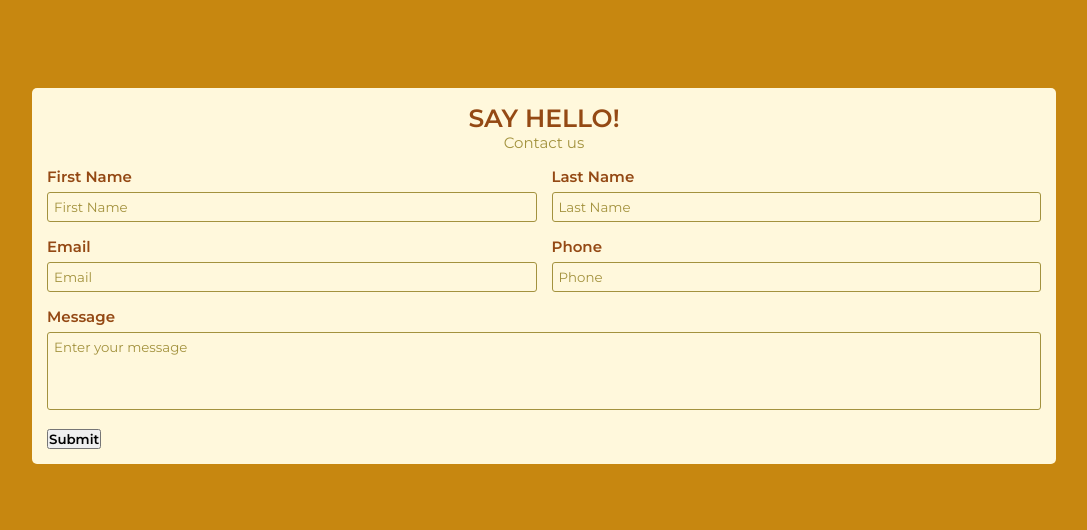
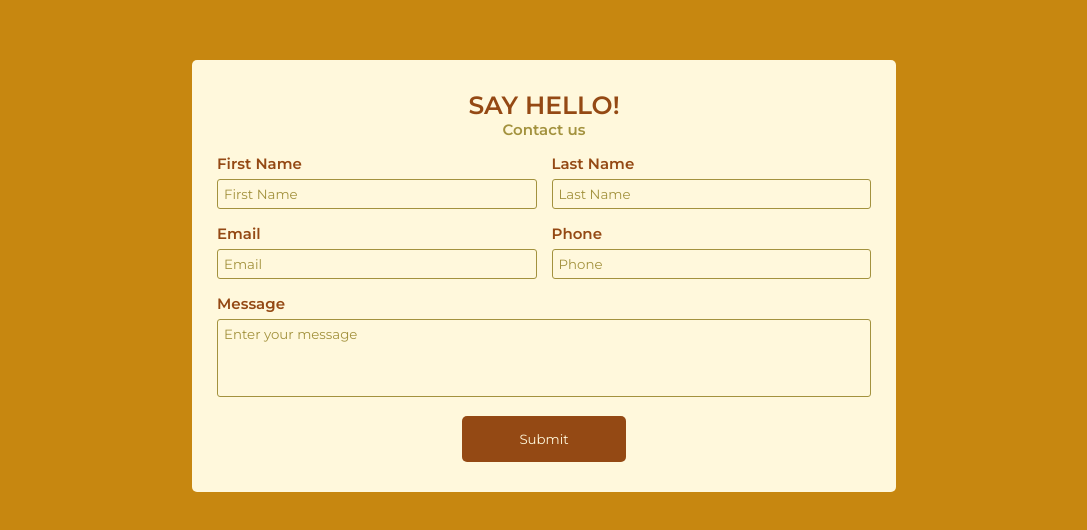
Before and after one commit to jdh2021/responsive-contact, a plain HTML site: page index.html in a window 1280 px wide. Shown: the part 124-654 px from the top of the page, without its empty margins (96-1183 px from the left). Drawn offline with Linux system fonts and the light colour scheme.

Commit message:
moved button inside div. added button styling. revised container width.

```diff
--- a/index.html
+++ b/index.html
@@ -41,7 +41,9 @@
                     <textarea id="message" placeholder="Enter your message" rows="4"></textarea>
                 </div>
             </div>
-            <button>Submit</button>
+            <div class="row">
+                <button>Submit</button>
+            </div>
         </form>
     </div>
 </body>
--- a/style.css
+++ b/style.css
@@ -16,9 +16,9 @@ body {
 .container{
     background-color: cornsilk;
     border-radius: 5px;
-    width: 80%;
+    width: 55%;
     min-width: 360px;
-    padding: 15px;
+    padding: 15px 25px;
     left: 50%;
     top: 50%;
     transform: translate(-50%, -50%);
@@ -29,6 +29,7 @@ h1 {
     font-size: 25px;
     color: rgb(148, 73, 20);
     text-align: center;
+    padding: 15px 0px 0px;
 }
 
 p {
@@ -36,7 +37,7 @@ p {
     color: rgb(163, 146, 62);
     text-align: center;
     font-size: 15px;
-    font-weight: 400;
+    font-weight: 600;
     position: relative;
     margin: auto;
 }
@@ -75,7 +76,7 @@ input {
 textarea:focus,
 input:focus{
     outline: none;
-    border-color: rgb(130, 62, 14);
+    border-color: rgb(148, 73, 20);
 }
 
 textarea {
@@ -85,3 +86,15 @@ textarea {
 ::placeholder {
     color: rgb(163, 146, 62);
 }
+
+button {
+    background-color:  rgb(148, 73, 20);
+    color: cornsilk;
+    padding: 15px;
+    border: none;
+    border-radius: 5px;
+    width: 25%;
+    text-align: center;
+    font-weight: 400;
+    margin: auto;
+}
```
